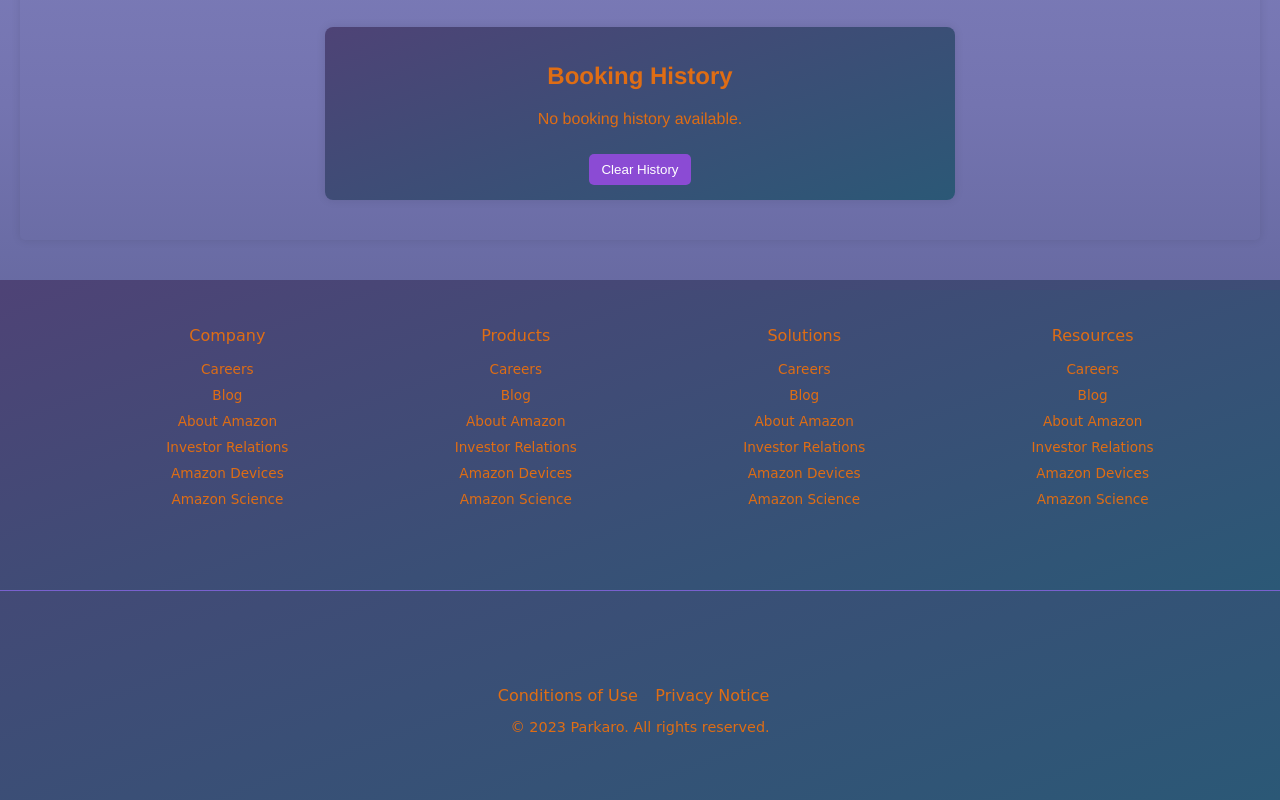
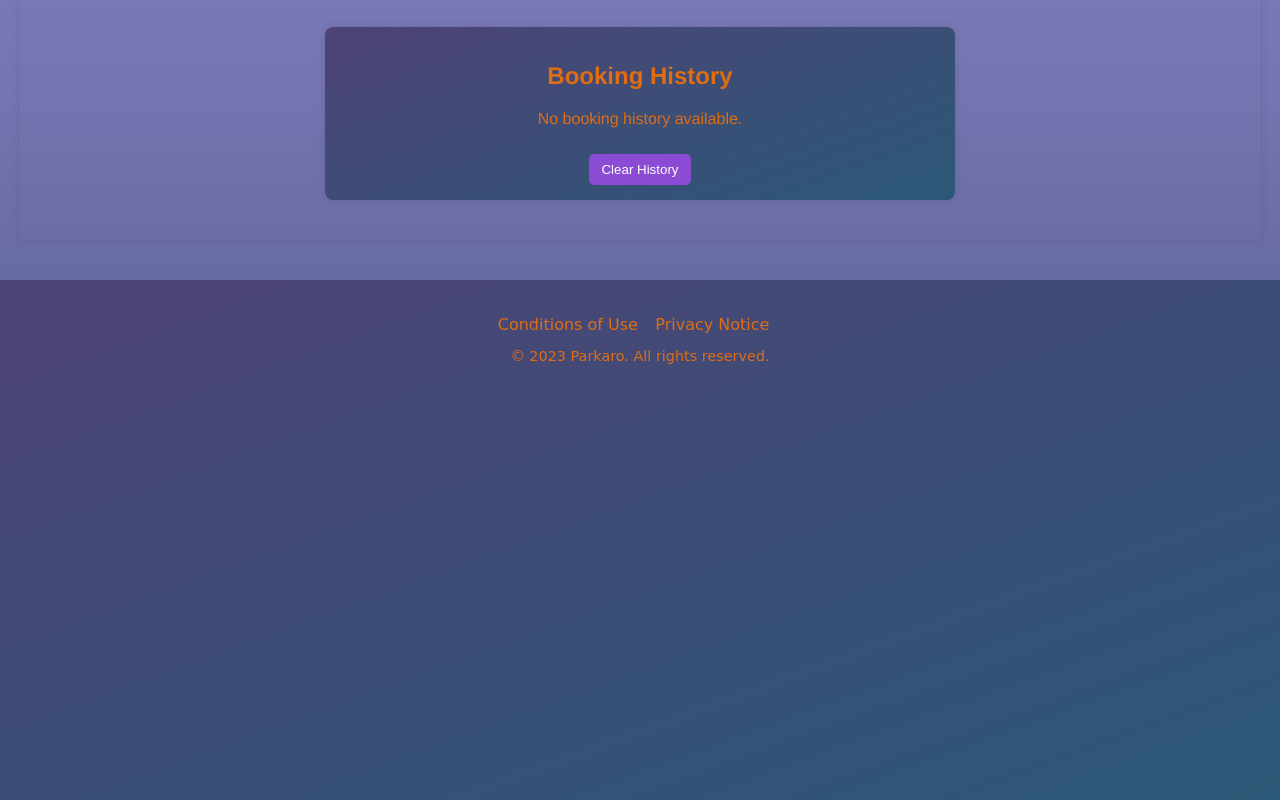
Before and after one commit to Arjunksonkar/Parkkro, a plain HTML site: page frontend/index.html in a window 1280 px wide. Shown: the part 1080-1880 px from the top of the page. Drawn offline with nearby package versions, Linux system fonts and the light colour scheme.

```diff
--- a/frontend/index.html
+++ b/frontend/index.html
@@ -189,51 +189,6 @@
     </main>
 
     <footer>
-        <!-- <div class="foot-panel1">
-            Back to Top
-        </div> -->
-        <div class="foot-panel2">
-            <ul>
-                <p>Company</p>
-                <a>Careers</a>
-                <a>Blog</a>
-                <a>About Amazon</a>
-                <a>Investor Relations</a>
-                <a>Amazon Devices</a>
-                <a>Amazon Science</a>
-            </ul>
-            <ul>
-                <p>Products</p>
-                <a>Careers</a>
-                <a>Blog</a>
-                <a>About Amazon</a>
-                <a>Investor Relations</a>
-                <a>Amazon Devices</a>
-                <a>Amazon Science</a>
-            </ul>
-            <ul>
-                <p>Solutions</p>
-                <a>Careers</a>
-                <a>Blog</a>
-                <a>About Amazon</a>
-                <a>Investor Relations</a>
-                <a>Amazon Devices</a>
-                <a>Amazon Science</a>
-            </ul>
-            <ul>
-                <p>Resources</p>
-                <a>Careers</a>
-                <a>Blog</a>
-                <a>About Amazon</a>
-                <a>Investor Relations</a>
-                <a>Amazon Devices</a>
-                <a>Amazon Science</a>
-            </ul>
-        </div>
-        <div class="foot-panel3">
-            <div class="logo">
-            </div>
-        </div>
         <div class="foot-panel4">
             <div class="pages">
                 <a>Conditions of Use</a>
```
